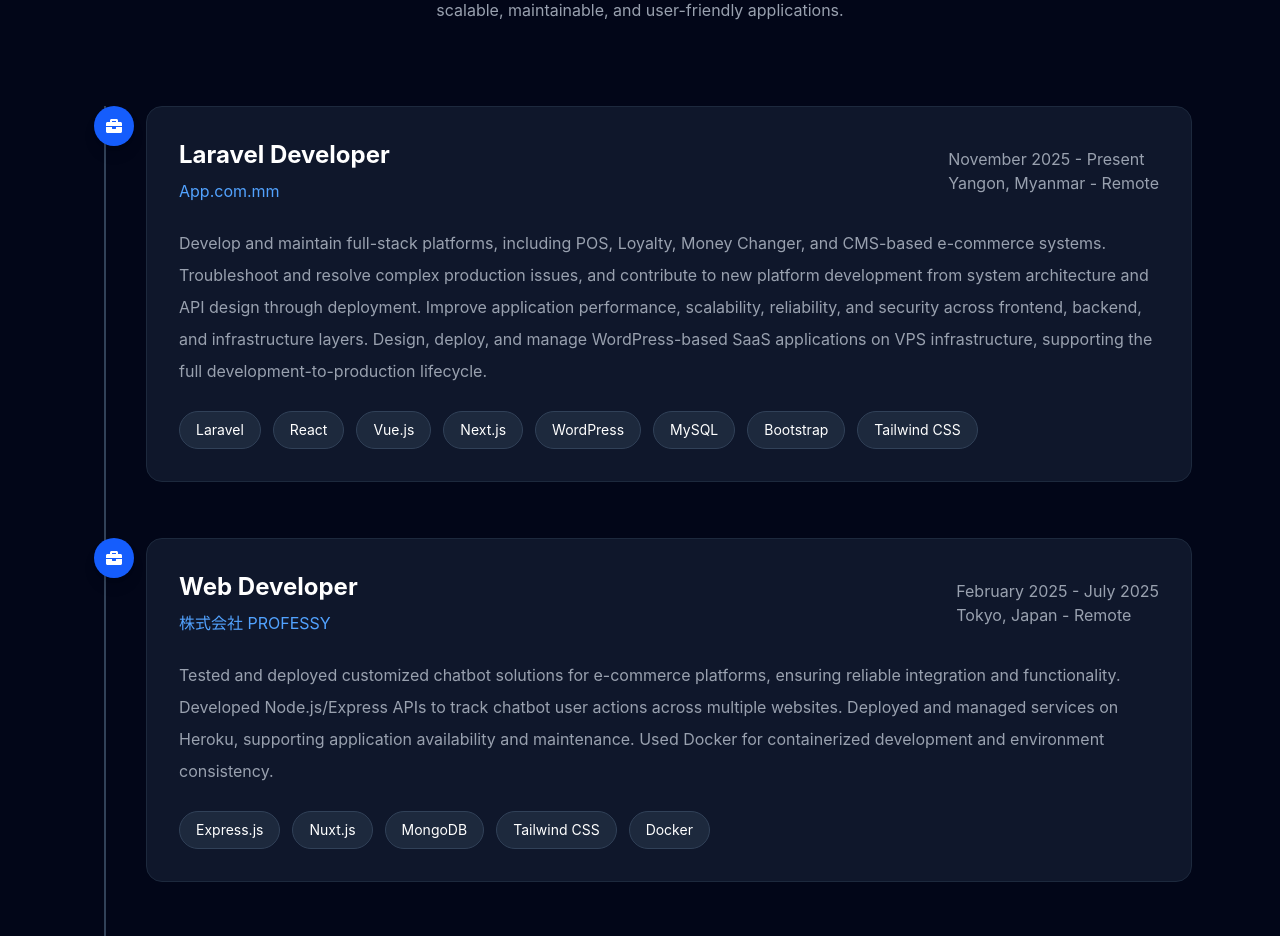
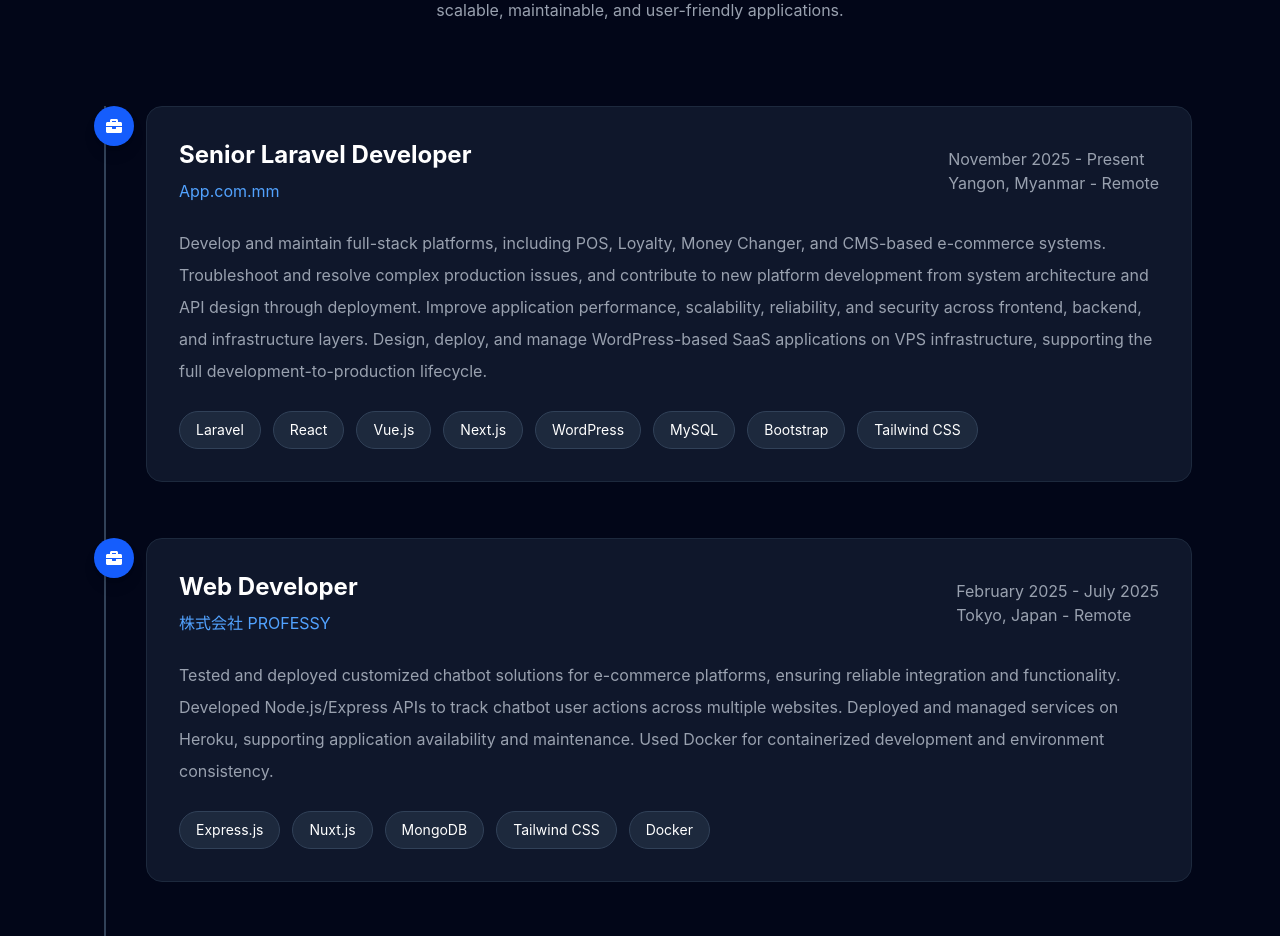
Before and after one commit to neylynn/neylynn.github.io, a React app: page / in a window 1280 px wide. Shown: the part 3500-4436 px from the top of the page. Built offline with nearby package versions, Linux system fonts and the light colour scheme; the HTML template or start-up script is replaced by a standard one.

Commit message:
"feat/update experience"

```diff
--- a/src/data/experience.js
+++ b/src/data/experience.js
@@ -1,7 +1,7 @@
 export const experiences = [
   {
     company: "App.com.mm",
-    position: "Laravel Developer",
+    position: "Senior Laravel Developer",
     duration: "November 2025 - Present",
     location: "Yangon, Myanmar - Remote",
     description:
```
